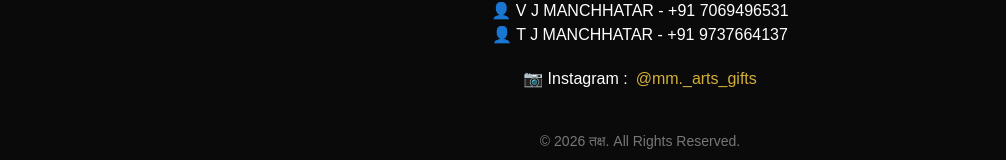
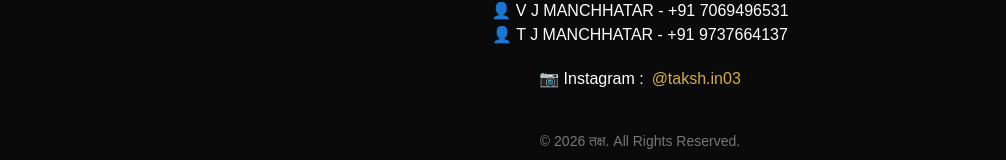
Before and after one commit to takshindia/taksh-website, a Next.js app: page / in a window 1280 px wide. Shown: the part 2691-2851 px from the top of the page, without its empty margins (0-1006 px from the left). Built offline with nearby package versions, Linux system fonts and the light colour scheme.

Commit message:
Update contact page and Razorpay live integration

```diff
--- a/app/api/send-email/route.ts
+++ b/app/api/send-email/route.ts
@@ -6,7 +6,7 @@ export async function GET() {
   try {
     const data = await resend.emails.send({
       from: "onboarding@resend.dev",
-      to: "mahamayamomaiarts@gmail.com",
+      to: "taksh.support03@gmail.com",
       subject: "तक्ष Email Test",
       html: "<h2>✅ Email System Working!</h2><p>Congratulations! Your तक्ष email system is ready.</p>",
     });
--- a/app/components/Footer.tsx
+++ b/app/components/Footer.tsx
@@ -71,7 +71,7 @@ export default function Footer() {
         <p style={{ marginTop: "20px" }}>
           📷 Instagram :
           <a
-            href="https://instagram.com/mm._arts_gifts"
+            href="https://instagram.com/taksh.in03"
             target="_blank"
             rel="noopener noreferrer"
             style={{
@@ -80,7 +80,7 @@ export default function Footer() {
               marginLeft: "8px",
             }}
           >
-            @mm._arts_gifts
+            @taksh.in03
           </a>
         </p>
 
--- a/app/contact/page.tsx
+++ b/app/contact/page.tsx
@@ -75,7 +75,7 @@ export default function ContactPage() {
 
             <h2 style={{ color: "#d4af37", marginTop: "25px" }}>📷 Instagram</h2>
             <a
-              href="https://instagram.com/mm._arts_gifts"
+              href="https://instagram.com/taksh.in03"
               target="_blank"
               rel="noopener noreferrer"
               style={{
@@ -83,7 +83,7 @@ export default function ContactPage() {
                 textDecoration: "none",
               }}
             >
-              @mm._arts_gifts
+              @taksh.in03
             </a>
 
             <h2 style={{ color: "#d4af37", marginTop: "25px" }}>📍 Address</h2>
```
